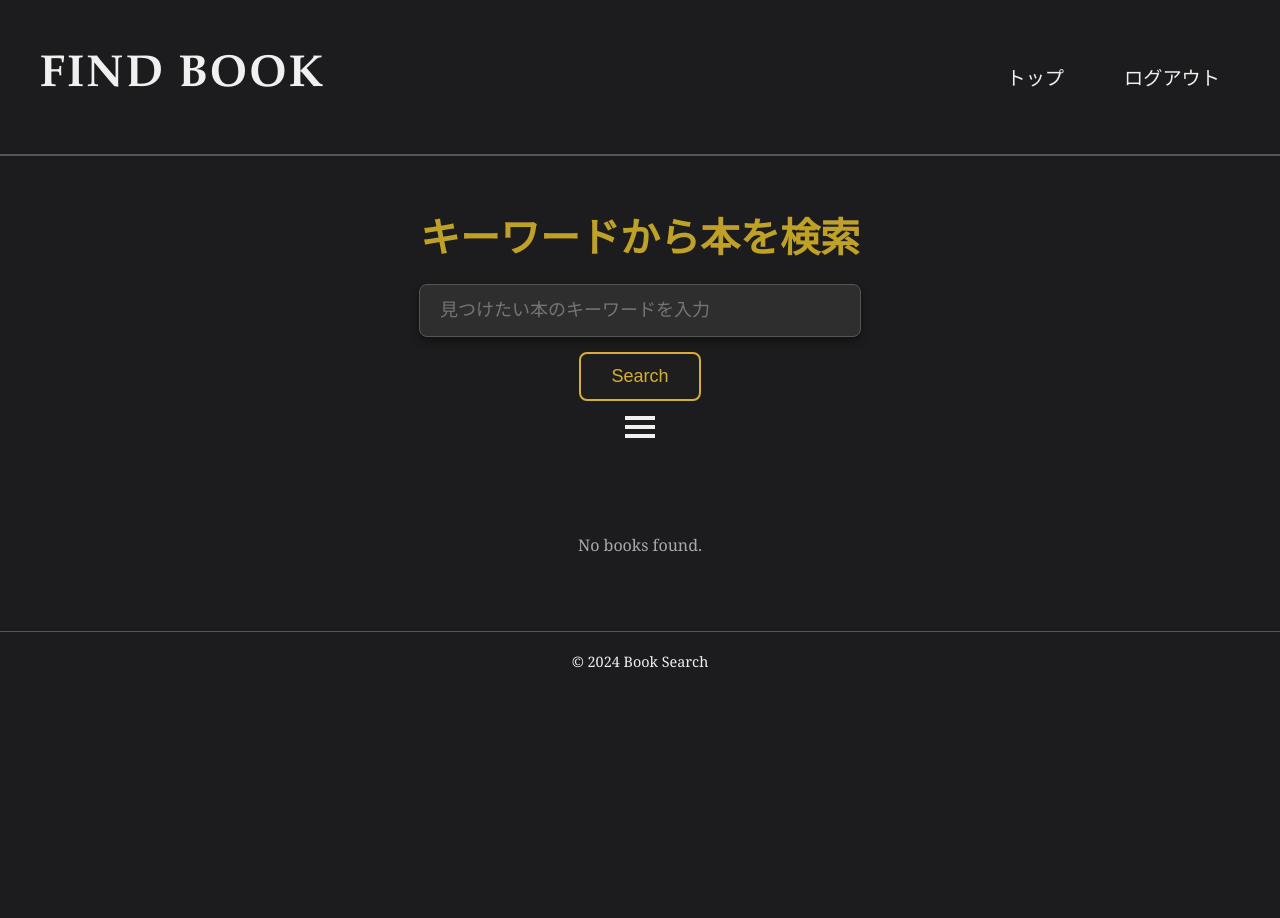
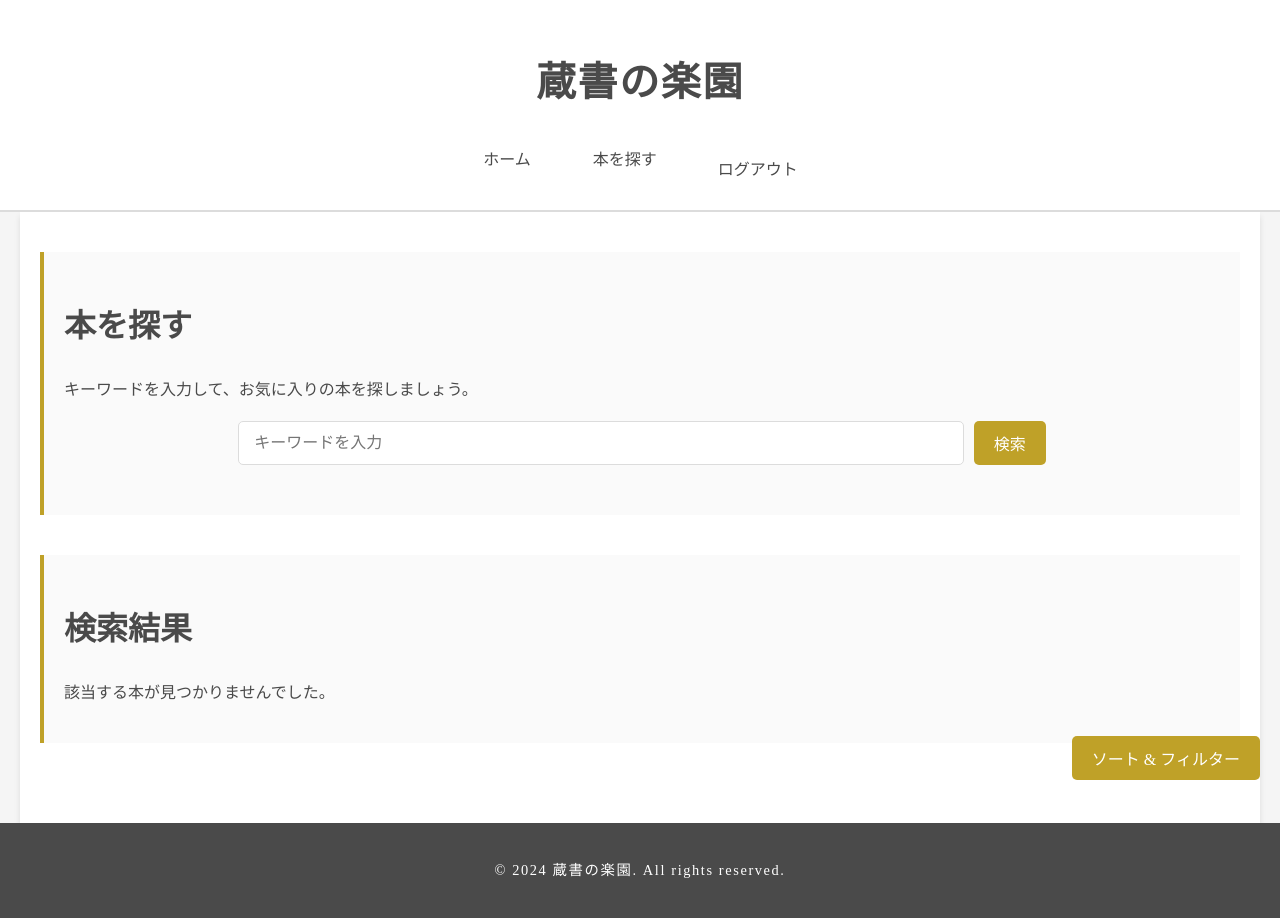
Before and after one commit to riku-yanagihashi/Dpro, a Django app: page /search_books/search/ in a window 1280 px wide. Before the commit the page ends 668 px from the top, so only its background shows below. Run offline with Django 5.2, Linux system fonts and the light colour scheme; some libraries are stand-ins or nearby versions.

Commit message:
検索機能への遷移＞細かいとこを修正できていない

```diff
--- a/sites/Dpro/settings.py
+++ b/sites/Dpro/settings.py
@@ -69,7 +69,7 @@ NUMBER_GROUPING = 3
 AUTH_USER_MODEL = 'accounts.CustomUser'
 
 LOGIN_REDIRECT_URL = "/"
-LOGOUT_REDIRECT_URL = "accounts:login"
+LOGOUT_REDIRECT_URL = '/accounts/login/'
 
 
 
--- a/sites/accounts/urls.py
+++ b/sites/accounts/urls.py
@@ -2,15 +2,16 @@ from django.urls import path
 from django.contrib.auth import views as auth_views
 from . import views
 from .forms import CustomAuthenticationForm
+from .views import CustomLoginView
 
 app_name = 'accounts'
 
 urlpatterns = [
-    path('login/', auth_views.LoginView.as_view(
+    path('login/', CustomLoginView.as_view(
         template_name='accounts/login.html',
         form_class=CustomAuthenticationForm  # カスタムフォームを利用
     ), name='login'),
-    path('logout/', auth_views.LogoutView.as_view(next_page='accounts:login'), name='logout'),
+    path('logout/', auth_views.LogoutView.as_view(), name='logout'),
     path('signup/', views.signup, name='signup'),
     path('', views.index, name='index'),
 ]
--- a/sites/search_books/views.py
+++ b/sites/search_books/views.py
@@ -3,7 +3,7 @@ from django.shortcuts import render
 from django.contrib.auth.decorators import login_required
 from home.utils import update_page_views
 
-@login_required(login_url='/accounts/login/')
+@login_required
 def index(request):
     # 関数を使ってデータベースにデータを追加
     update_page_views('search_books', 'search_books')
--- a/sites/static/css/search_books/base.css
+++ b/sites/static/css/search_books/base.css
@@ -1,147 +1,124 @@
-/* Base Styles */
+/* ベーススタイル */
 body {
-    font-family: 'Georgia', serif;
-    background-color: #1c1c1e; /* 深い黒 */
-    color: #f0f0f0; /* 明るい白 */
+    font-family: 'Noto Serif JP', 'Hiragino Mincho Pro', serif;
+    background-color: #f5f5f5; /* 明るいグレー */
+    color: #4a4a4a; /* ダークグレー */
     margin: 0;
     padding: 0;
+    line-height: 1.8;
+}
+
+a {
+    text-decoration: none;
+    color: inherit;
+    transition: color 0.3s ease;
+}
+
+a:hover {
+    color: #bfa128; /* ゴールド系 */
+}
+
+/* ヘッダー */
+header {
+    background-color: #fff;
+    border-bottom: 2px solid #dcdcdc;
+    padding: 20px 0;
+    position: sticky;
+    top: 0;
+    z-index: 1000;
+}
+
+header h1 {
+    font-size: 2.5rem;
+    font-family: 'Hannari', 'Noto Serif JP', serif;
+    color: #4a4a4a;
+    letter-spacing: 0.1rem;
     text-align: center;
 }
 
-header {
-    background-color: #000000; /* 完全な黒 */
-    padding: 20px 0;
-    border-bottom: 2px solid #555;
+header nav ul {
+    display: flex;
+    justify-content: center;
+    list-style: none;
+    gap: 20px;
+    margin: 0;
+    padding: 0;
 }
 
-header h1 {
-    font-family: 'Garamond', serif;
-    font-size: 2.8rem;
-    color: #f0f0f0;
-    letter-spacing: 2px;
-    text-transform: uppercase;
+header nav ul li a {
+    font-size: 1rem;
+    padding: 10px 20px;
+    border: 1px solid transparent;
+    border-radius: 5px;
+    transition: all 0.3s ease;
 }
 
-header h1 a {
-    color: #f0f0f0;
+header nav ul li a:hover {
+    background-color: #f5f5f5;
+    border-color: #dcdcdc;
+}
+
+/* メイン */
+main {
+    padding: 40px 20px;
+    max-width: 1200px;
+    margin: 0 auto;
+    background-color: #fff;
+    box-shadow: 0 4px 6px rgba(0, 0, 0, 0.1);
+}
+
+/* セクション */
+section {
+    margin-bottom: 40px;
+    padding: 20px;
+    border-left: 4px solid #bfa128;
+    background: #fafafa;
+}
+
+section h2 {
+    font-family: 'Hannari', serif;
+    font-size: 2rem;
+    margin-bottom: 20px;
+    color: #4a4a4a;
+}
+
+section p {
+    font-size: 1rem;
+    color: #4a4a4a;
+}
+
+/* ボタン */
+button, .btn {
+    font-family: 'Noto Serif JP', serif;
+    font-size: 1rem;
+    padding: 10px 20px;
+    background: #bfa128;
+    color: #fff;
+    border: none;
+    border-radius: 5px;
+    cursor: pointer;
+    transition: background 0.3s ease;
+}
+
+button:hover, .btn:hover {
+    background: #d4af37;
+}
+
+/* フッター */
+footer {
+    background-color: #4a4a4a;
+    color: #fff;
+    padding: 20px 0;
+    text-align: center;
+    font-size: 0.9rem;
+    letter-spacing: 0.1rem;
+}
+
+footer a {
+    color: #bfa128;
     text-decoration: none;
 }
 
-/* 固定ヘッダースタイル */
-.header-fixed {
-    position: fixed;
-    top: 0;
-    left: 0;
-    width: 100%;
-    background: rgba(0, 0, 0, 0.5); /* 背景を半透明に設定 */
-    z-index: 1000;
-    transition: background 0.3s ease; /* スムーズな背景変化 */
+footer a:hover {
+    text-decoration: underline;
 }
-
-.header-transparent {
-    background: transparent; /* 完全透明 */
-}
-
-.header-placeholder {
-    display: none;
-    height: 0;
-    visibility: hidden;
-}
-
-.header-fixed + .header-placeholder {
-    display: block;
-    visibility: visible;
-}
-
-
-
-.nav-container {
-    display: flex;
-    justify-content: space-between;
-    align-items: center;
-    max-width: 1200px;
-    margin: 0 auto;
-    padding: 0 20px;
-}
-
-.main-nav ul {
-    display: flex;
-    list-style: none;
-    gap: 20px;
-    padding: 0;
-    margin: 0;
-    text-align: center;
-}
-
-.main-nav ul li a {
-    color: #f0f0f0;
-    text-decoration: none;
-    font-size: 1.2rem;
-    padding: 10px 20px;
-    border-radius: 5px;
-    transition: background-color 0.3s, color 0.3s;
-}
-
-.main-nav ul li a:hover {
-    background-color: linear-gradient(45deg, #d4af37, #bfa128); /* 金色のグラデーション */
-    color: #1c1c1e;
-}
-
-/* スクロールしてheader-fixedが追加された時のボタンのスタイル */
-.header-fixed .main-nav ul li a:hover {
-    color: #696969; /* ホバー時のテキスト色 */
-}
-
-/* Hamburger Menu */
-.toggle_btn {
-    display: none;
-    cursor: pointer;
-}
-
-.toggle_btn span {
-    height: 3px;
-    width: 30px;
-    background: #f0f0f0;
-    margin-bottom: 5px;
-    transition: all 0.3s ease;
-}
-
-#mask {
-    display: none;
-    position: fixed;
-    top: 0;
-    left: 0;
-    width: 100%;
-    height: 100%;
-    background: rgba(0, 0, 0, 0.7);
-}
-
-footer {
-    background-color: #1c1c1e;
-    color: #888;
-    padding: 20px;
-    border-top: 1px solid #555;
-    font-size: 0.9rem;
-}
-
-footer p {
-    margin: 0;
-    color: #f0f0f0;
-}
-
-/* Responsive */
-@media (max-width: 768px) {
-    .main-nav ul {
-        flex-direction: column;
-        display: none;
-    }
-
-    .toggle_btn {
-        display: flex;
-        flex-direction: column;
-    }
-
-    .main-nav ul.show {
-        display: flex;
-    }
-}
--- a/sites/static/css/search_books/search_books.css
+++ b/sites/static/css/search_books/search_books.css
@@ -1,181 +1,127 @@
-/* Search Container */
-.search-container {
-    margin-top: 50px;
-    color: #f0f0f0;
+/* 検索フォーム */
+.search-form {
+    display: flex;
+    justify-content: center;
+    gap: 10px;
+    margin-bottom: 30px;
 }
 
-.search-container h1 {
-    font-size: 2.5rem;
-    color: #bfa128;
-    margin-bottom: 20px;
-    text-align: center;
+.search-form input {
+    width: 60%;
+    padding: 10px 15px;
+    font-family: 'Noto Serif JP', serif;
+    font-size: 1rem;
+    border: 1px solid #dcdcdc;
+    border-radius: 5px;
 }
 
-.search-container form {
-    display: flex;
-    flex-direction: column;
-    align-items: center;
-    gap: 15px;
+.search-form button {
+    background: #bfa128;
+    color: #fff;
+    border: none;
+    padding: 10px 20px;
+    border-radius: 5px;
+    cursor: pointer;
+    transition: background 0.3s ease;
 }
 
-/* Input and Button Styling */
-.search-container input[type="text"] {
-    padding: 15px 20px;
-    font-size: 18px;
-    width: 400px;
-    border-radius: 8px;
-    border: 1px solid #555;
-    background-color: #2e2e2f;
-    color: #f0f0f0;
-    box-shadow: 0 4px 8px rgba(0, 0, 0, 0.4);
-    outline: none;
-    transition: border 0.3s, box-shadow 0.3s;
+.search-form button:hover {
+    background: #d4af37;
 }
 
-.search-container input[type="text"]:focus {
-    border-color: #d4af37;
-    box-shadow: 0 6px 12px rgba(0, 0, 0, 0.6);
+/* 検索結果 */
+.book-list {
+    display: grid;
+    grid-template-columns: repeat(auto-fit, minmax(200px, 1fr));
+    gap: 20px;
 }
 
-.search-container button {
-    padding: 12px 30px;
-    font-size: 18px;
-    border-radius: 8px;
-    background-color: #1e1e1f;
-    color: #d4af37;
-    border: 2px solid #d4af37;
-    cursor: pointer;
-    transition: background-color 0.3s, color 0.3s;
+.book-card {
+    background: #fff;
+    border: 1px solid #dcdcdc;
+    border-radius: 5px;
+    padding: 15px;
+    text-align: center;
+    transition: box-shadow 0.3s ease;
 }
 
-.search-container button:hover {
-    background-color: #d4af37;
-    color: #1c1c1e;
+.book-card:hover {
+    box-shadow: 0 4px 8px rgba(0, 0, 0, 0.1);
 }
 
-/* Dropdowns */
-.search-container select {
-    padding: 10px;
-    font-size: 16px;
-    margin: 5px;
+.book-card img {
+    max-width: 100%;
+    height: auto;
     border-radius: 5px;
-    background-color: #2e2e2f;
-    color: #f0f0f0;
-    border: 1px solid #555;
-    outline: none;
 }
 
-/* Hamburger Menu */
-.hamburger-menu {
-    cursor: pointer;
-    width: 30px;
-    margin-top: 10px;
-    position: relative;
-    display: inline-block;
+.book-card h3 {
+    font-size: 1.2rem;
+    margin: 10px 0;
 }
 
-.hamburger-menu span {
-    display: block;
-    width: 100%;
-    height: 4px;
-    background-color: #f0f0f0;
-    margin: 5px 0;
-    transition: 0.4s;
+.book-card p {
+    font-size: 1rem;
+    color: #4a4a4a;
 }
-
-/* Filter Menu Styling */
+/* ソート＆フィルターメニュー */
 .filter-menu {
-    display: none;
-    background-color: #2e2e2f;
+    position: fixed;
+    top: 0;
+    right: -100%;
+    width: 300px;
+    height: 100%;
+    background-color: #f5f5f5;
+    color: #4a4a4a;
     padding: 20px;
-    border-radius: 8px;
-    margin: 20px auto;
-    color: #f0f0f0;
-    max-width: 500px;
-    text-align: left;
-    box-shadow: 0 4px 8px rgba(0, 0, 0, 0.3);
+    box-shadow: -4px 0 8px rgba(0, 0, 0, 0.1);
+    transition: right 0.3s ease;
+    z-index: 1000;
 }
 
 .filter-menu h2 {
     font-size: 1.5rem;
-    margin-bottom: 15px;
-    color: #bfa128;
+    margin-bottom: 20px;
+    color: #4a4a4a;
 }
 
-.filter-menu label,
-.filter-menu select,
-.filter-menu button {
+.filter-menu label {
+    display: block;
+    margin-bottom: 5px;
     font-size: 1rem;
-    color: #f0f0f0;
-    margin-bottom: 10px;
-    display: block;
-    width: 100%;
 }
 
-.filter-menu button {
-    background-color: #1e1e1f;
-    color: #d4af37;
-    border: 2px solid #d4af37;
-    padding: 12px 0;
-    border-radius: 8px;
-    cursor: pointer;
-    transition: background-color 0.3s, color 0.3s;
+.filter-menu select {
+    width: 100%;
+    padding: 10px;
+    margin-bottom: 20px;
+    border: 1px solid #dcdcdc;
+    border-radius: 5px;
 }
 
-.filter-menu button:hover {
-    background-color: #d4af37;
-    color: #1c1c1e;
+.filter-menu .btn {
+    width: 100%;
+    margin-top: 10px;
 }
 
-/* Book Results */
-.book-results {
-    margin-top: 50px;
-    padding: 20px;
-    max-width: 1000px;
-    margin: 50px auto;
+/* トグルボタン */
+.filter-toggle {
+    position: fixed;
+    bottom: 20px;
+    right: 20px;
+    background: #bfa128;
+    color: #fff;
+    padding: 10px 20px;
+    border-radius: 5px;
+    cursor: pointer;
+    z-index: 1100;
 }
 
-.book-results ul {
-    display: grid;
-    grid-template-columns: repeat(auto-fit, minmax(220px, 1fr));
-    gap: 5%;
-    padding: 0;
-    list-style: none;
+.filter-toggle:hover {
+    background: #d4af37;
 }
 
-.book-results .book-card {
-    background-color: #1c1c1e;
-    border-radius: 12px;
-    box-shadow: 0 6px 12px rgba(0, 0, 0, 0.5);
-    padding: 20px;
-    text-align: center;
-    transition: transform 0.3s, box-shadow 0.3s;
-    list-style: none;
-    border: 1px solid #555;
-    width: 100%;
-    max-width: 220px;
+/* メニューが開いた状態 */
+.filter-menu.open {
+    right: 0;
 }
-
-.book-results .book-card:hover {
-    transform: translateY(-8px);
-    box-shadow: 0 10px 20px rgba(0, 0, 0, 0.7);
-}
-
-.book-results img {
-    max-width: 100%;
-    height: auto;
-    border-radius: 8px;
-    margin-bottom: 10px;
-}
-
-.book-results h3 {
-    font-size: 1.4rem;
-    color: #f0f0f0;
-    margin: 10px 0;
-}
-
-.book-results p {
-    font-size: 1rem;
-    color: #aaa;
-    margin-bottom: 5px;
-}
--- /dev/null
+++ b/sites/static/js/search_books/filter.js
@@ -0,0 +1,4 @@
+function toggleFilterMenu() {
+    const filterMenu = document.getElementById('filter-menu');
+    filterMenu.classList.toggle('open');
+}
--- a/sites/templates/accounts/login.html
+++ b/sites/templates/accounts/login.html
@@ -11,7 +11,7 @@
 <div class="login-page">
     <div class="login-box">
         <h1 class="login-title">ログイン</h1>
-        <form method="post" action="{% url 'accounts:login' %}">
+        <form method="post" action="{% url 'accounts:login' %}?next={{ request.GET.next|default:'' }}">
             {% csrf_token %}
             {{ form.non_field_errors }}
             <div class="form-group">
@@ -22,6 +22,7 @@
                 {{ form.password.errors }}
                 <input type="password" name="password" placeholder="パスワード" class="login-input" required>
             </div>
+            <input type="hidden" name="next" value="{{ request.GET.next|default:'' }}">
             <button type="submit" class="btn-login">ログイン</button>
         </form>
         <p class="signup-link">
--- a/sites/templates/search_books/base.html
+++ b/sites/templates/search_books/base.html
@@ -6,42 +6,32 @@
     <meta name="viewport" content="width=device-width, initial-scale=1.0">
     <title>{% block title %}Dpro Book Search{% endblock %}</title>
     <link rel="stylesheet" href="{% static 'css/search_books/base.css' %}">
-
     {% block extra_css %}{% endblock %}
 </head>
 <body>
-    <header class="header-transparent">
-        <div class="nav-container">
-            <h1 class="site-title">
-                <a href="#">Find Book</a>
-            </h1>
-            <nav class="main-nav">
-                <ul>
-                    <li><a href="/">トップ</a></li>
-                    <li><a href="/logout/">ログアウト</a></li>
-                </ul>
-            </nav>
-            <div class="toggle_btn">
-                <span></span><span></span><span></span>
-            </div>
-        </div>
-        <div id="mask"></div>
+    <header>
+        <h1>蔵書の楽園</h1>
+        <nav>
+            <ul>
+                <li><a href="/">ホーム</a></li>
+                <li><a href="{% url 'search_books:search_books' %}">本を探す</a></li>
+                <li>
+                    <form method="post" action="{% url 'accounts:logout' %}" style="display: inline;">
+                        {% csrf_token %}
+                        <button type="submit" style="background: none; border: none; color: inherit; cursor: pointer;">
+                            ログアウト
+                        </button>
+                    </form>
+                </li>
+            </ul>
+        </nav>
     </header>
-
     <main>
         {% block content %}{% endblock %}
     </main>
-
     <footer>
-        <p>&copy; 2024 Book Search</p>
+        <p>&copy; 2024 蔵書の楽園. All rights reserved.</p>
     </footer>
-
-
-  <!--スクリプトの読み込み-->
-    <script src="https://ajax.googleapis.com/ajax/libs/jquery/3.5.1/jquery.min.js"></script>
-    <script src="https://cdnjs.cloudflare.com/ajax/libs/slick-carousel/1.9.0/slick.min.js"></script>
-    <script src="{% static 'js/search_books/filter_menu.js' %}"></script>
-    <script src="{% static 'js/search_books/header.js' %}"></script>
-    <script src="{% static 'js/scroll.js' %}"></script>
+    <script src="{% static 'js/search_books/filter.js' %}"></script>
 </body>
 </html>
--- a/sites/templates/search_books/search_books.html
+++ b/sites/templates/search_books/search_books.html
@@ -1,32 +1,44 @@
 {% extends "search_books/base.html" %}
 {% load static %}
-{% block title %}Book Search{% endblock %}
+{% block title %}本を探す{% endblock %}
 
 {% block extra_css %}
 <link rel="stylesheet" href="{% static 'css/search_books/search_books.css' %}">
 {% endblock %}
 
 {% block content %}
-<div class="search-container">
-    <h1>キーワードから本を検索</h1>
-    <form method="GET" action="{% url 'search_books:search_books' %}">
-        <input type="text" name="query" placeholder="見つけたい本のキーワードを入力" value="{{ query }}">
-        <button type="submit">Search</button>
+<section>
+    <h2>本を探す</h2>
+    <p>キーワードを入力して、お気に入りの本を探しましょう。</p>
+    <form method="GET" action="{% url 'search_books:search_books' %}" class="search-form">
+        <input type="text" name="query" placeholder="キーワードを入力" value="{{ query }}">
+        <button type="submit" class="btn">検索</button>
     </form>
+</section>
 
-    <!-- ハンバーガーメニュー -->
-    <div class="hamburger-menu" onclick="toggleFilterMenu()">
-        <span></span>
-        <span></span>
-        <span></span>
+<section>
+    <h2>検索結果</h2>
+    {% if books %}
+        <div class="book-list">
+            {% for book in books %}
+                <div class="book-card">
+                    <img src="{{ book.volumeInfo.imageLinks.thumbnail }}" alt="{{ book.volumeInfo.title }}">
+                    <h3>{{ book.volumeInfo.title }}</h3>
+                    <p>著者: {{ book.volumeInfo.authors|join:", " }}</p>
+                    <p>出版日: {{ book.volumeInfo.publishedDate }}</p>
                 </div>
+            {% endfor %}
+        </div>
+    {% else %}
+        <p>該当する本が見つかりませんでした。</p>
+    {% endif %}
+</section>
 
-    <!-- フィルターメニュー -->
+<!-- ソート＆フィルター -->
 <div id="filter-menu" class="filter-menu">
-        <h2>フィルター & 並び替えオプション</h2>
+    <h2>ソート & フィルター</h2>
     <form method="GET" action="{% url 'search_books:search_books' %}">
         <input type="hidden" name="query" value="{{ query }}">
-
         <label for="sort">並び順:</label>
         <select name="sort" id="sort">
             <option value="relevance" {% if sort == "relevance" %}selected{% endif %}>関連順</option>
@@ -40,30 +52,9 @@
             <option value="ja" {% if language == "ja" %}selected{% endif %}>日本語</option>
         </select>
 
-            <button type="submit">フィルターを適用</button>
+        <button type="submit" class="btn">適用</button>
     </form>
+    <button class="btn close-filter" onclick="toggleFilterMenu()">閉じる</button>
 </div>
-
-    <!-- 検索結果表示 -->
-    <div class="book-results">
-        {% if books %}
-            <ul>
-                {% for book in books %}
-                    <li class="book-card">
-                        <img src="{{ book.volumeInfo.imageLinks.thumbnail }}" alt="{{ book.volumeInfo.title }}">
-                        <h3>{{ book.volumeInfo.title }}</h3>
-                        <p>Author: {{ book.volumeInfo.authors|join:", " }}</p>
-                        <p>Published: {{ book.volumeInfo.publishedDate }}</p>
-                    </li>
-                {% endfor %}
-            </ul>
-        {% else %}
-            <p>No books found.</p>
-        {% endif %}
-    </div>
-</div>
+<button class="btn filter-toggle" onclick="toggleFilterMenu()">ソート & フィルター</button>
 {% endblock %}
-
-{% block extra_js %}
-<script src="{% static 'js/search_books/filter_menu.js' %}"></script>
-{% endblock %}
```
Also changed, not shown: sites/accounts/views.py (+9 -0 lines), sites/templates/home/index.html (+33 -104 lines). Lines whose indentation alone changed are shown as unchanged.
